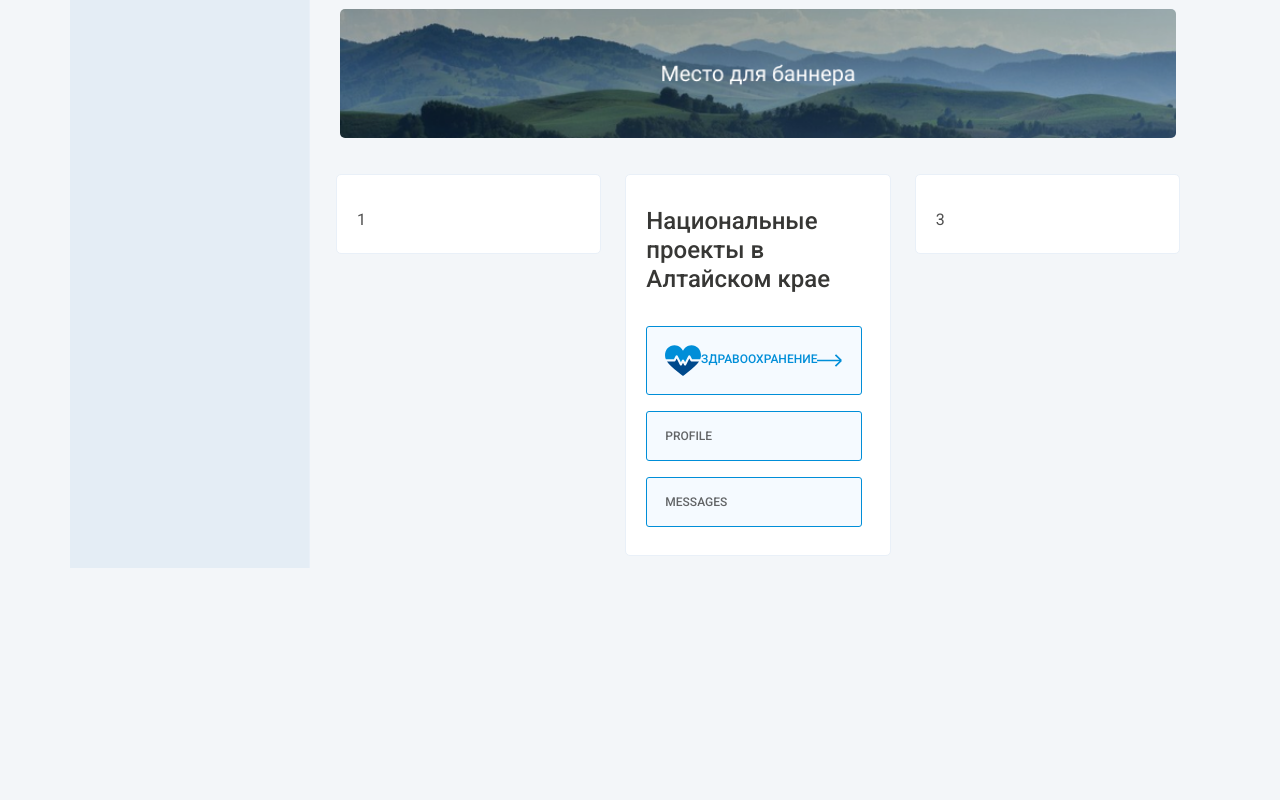
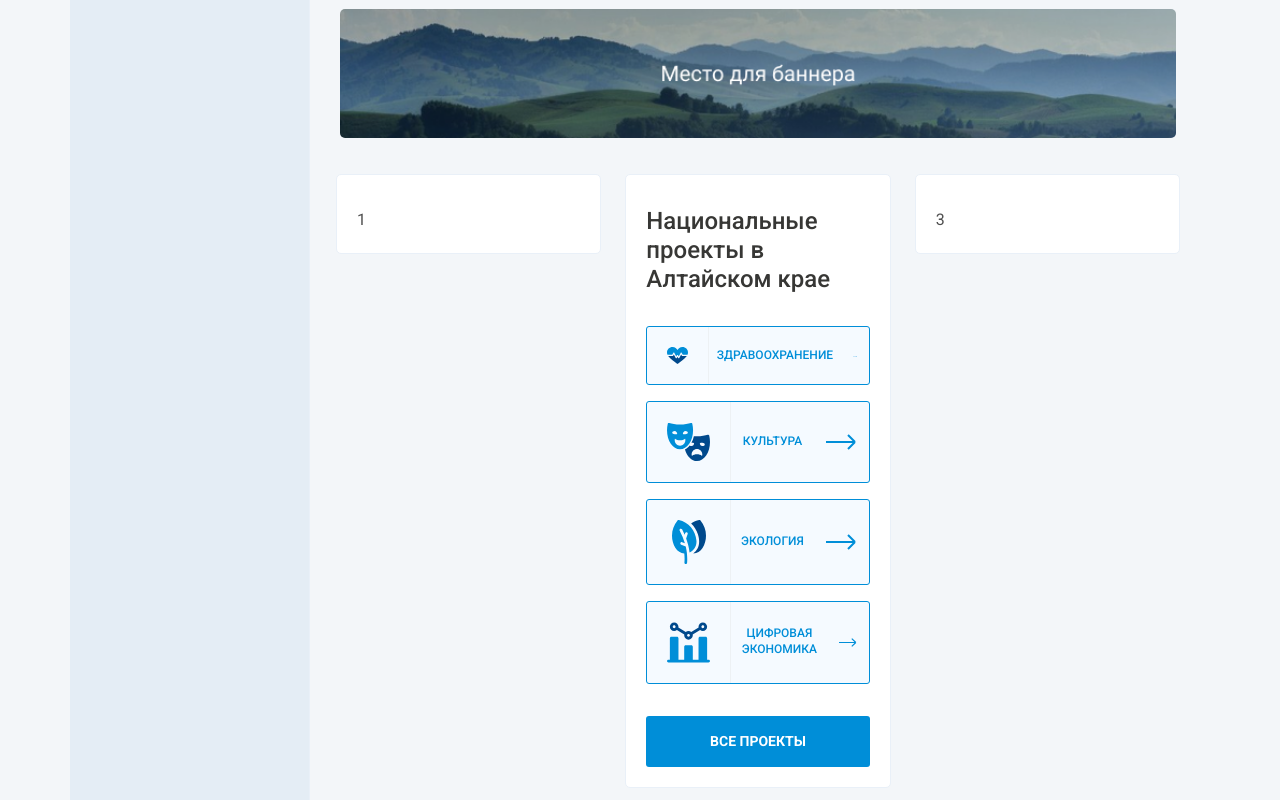
Before and after one commit to IceSlam/government-ak, a plain HTML site: page index.html in a window 1280 px wide. Shown: the part 1376-2176 px from the top of the page. Before the commit the page ends 1944 px from the top, so only its background shows below. Drawn offline with Linux system fonts and the light colour scheme.

Commit message:
Added projects links to Project section

```diff
--- a/assets/css/main.css
+++ b/assets/css/main.css
@@ -781,8 +781,12 @@ aside.show {
   margin-bottom: 1.5rem;
 }
 
+.is-index .is-projects__card .nav-pills {
+  margin-right: -.5rem;
+}
+
 .is-index .is-projects__card .nav-pills .nav-link {
-  padding: 1.125rem;
+  padding: 0;
   display: -webkit-flex;
   display: -ms-flex;
   display: flex;
@@ -794,6 +798,13 @@ aside.show {
   border-radius: 3px;
 }
 
+.is-index .is-projects__card .nav-pills .img {
+  padding: 1.25rem;
+  border-right: 1px solid #EDF1F4;
+  max-width: 84px;
+  width: 100%;
+}
+
 .is-index .is-projects__card .nav-pills .text {
   font-family: Roboto;
   font-style: normal;
@@ -803,4 +814,26 @@ aside.show {
   display: flex;
   align-items: center;
   color: #008ED8;
+  padding: 1.25rem .5rem;
 }
+
+.is-index .is-projects__card .nav-pills .arrow {
+  padding: 1.25rem .75rem;
+}
+
+.is-index .is-projects__card .is-projects__btn {
+  margin-top: 1.5rem;
+  -webkit-box-shadow: none;
+  box-shadow: none;
+  background: #008ED8;
+  border-radius: 3px;
+  font-family: Roboto;
+  font-style: normal;
+  font-weight: bold;
+  font-size: 14px;
+  line-height: 110%;
+  text-align: center;
+  text-transform: uppercase;
+  color: #FFFFFF;
+  padding: 1.125rem;
+}
--- a/index.html
+++ b/index.html
@@ -1068,13 +1068,50 @@
                       >
                       <a
                         class="nav-link"
-                        >Profile</a
+                        >
+                        <div class="img">
+                          <img src="./assets/img/culture_icon.svg" alt="">
+                        </div>
+                        <div class="text">
+                          Культура
+                        </div>
+                        <div class="arrow">
+                          <img src="./assets/img/projects_arrow_icon.svg" alt="">
+                        </div>
+                        </a
                       >
                       <a
                         class="nav-link"
-                        >Messages</a
+                        >
+                        <div class="img">
+                          <img src="./assets/img/ecology_icon.svg" alt="">
+                        </div>
+                        <div class="text">
+                          Экология
+                        </div>
+                        <div class="arrow">
+                          <img src="./assets/img/projects_arrow_icon.svg" alt="">
+                        </div>
+                        </a
+                      >
+                      <a
+                        class="nav-link"
+                        >
+                        <div class="img">
+                          <img src="./assets/img/digital_icon.svg" alt="">
+                        </div>
+                        <div class="text">
+                          Цифровая экономика
+                        </div>
+                        <div class="arrow">
+                          <img src="./assets/img/projects_arrow_icon.svg" alt="">
+                        </div>
+                        </a
                       >
                     </div>
+                    <a href="#" class="btn is-projects__btn">
+                      Все проекты
+                    </a>
                   </div>
                 </div>
                 <div class="col-lg-4">
```
Also changed, not shown: assets/img/culture_icon.svg (added), assets/img/digital_icon.svg (added), assets/img/ecology_icon.svg (added).
